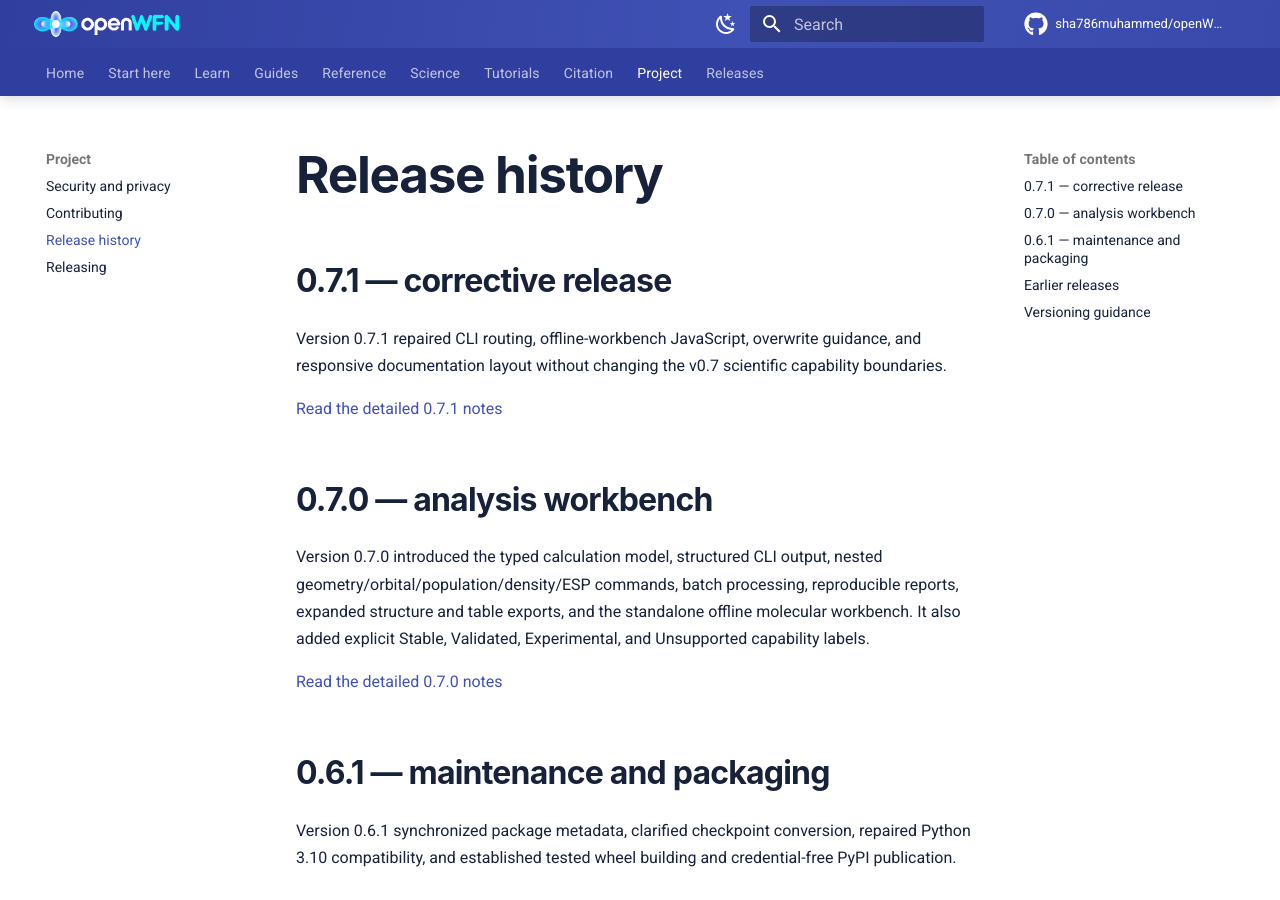
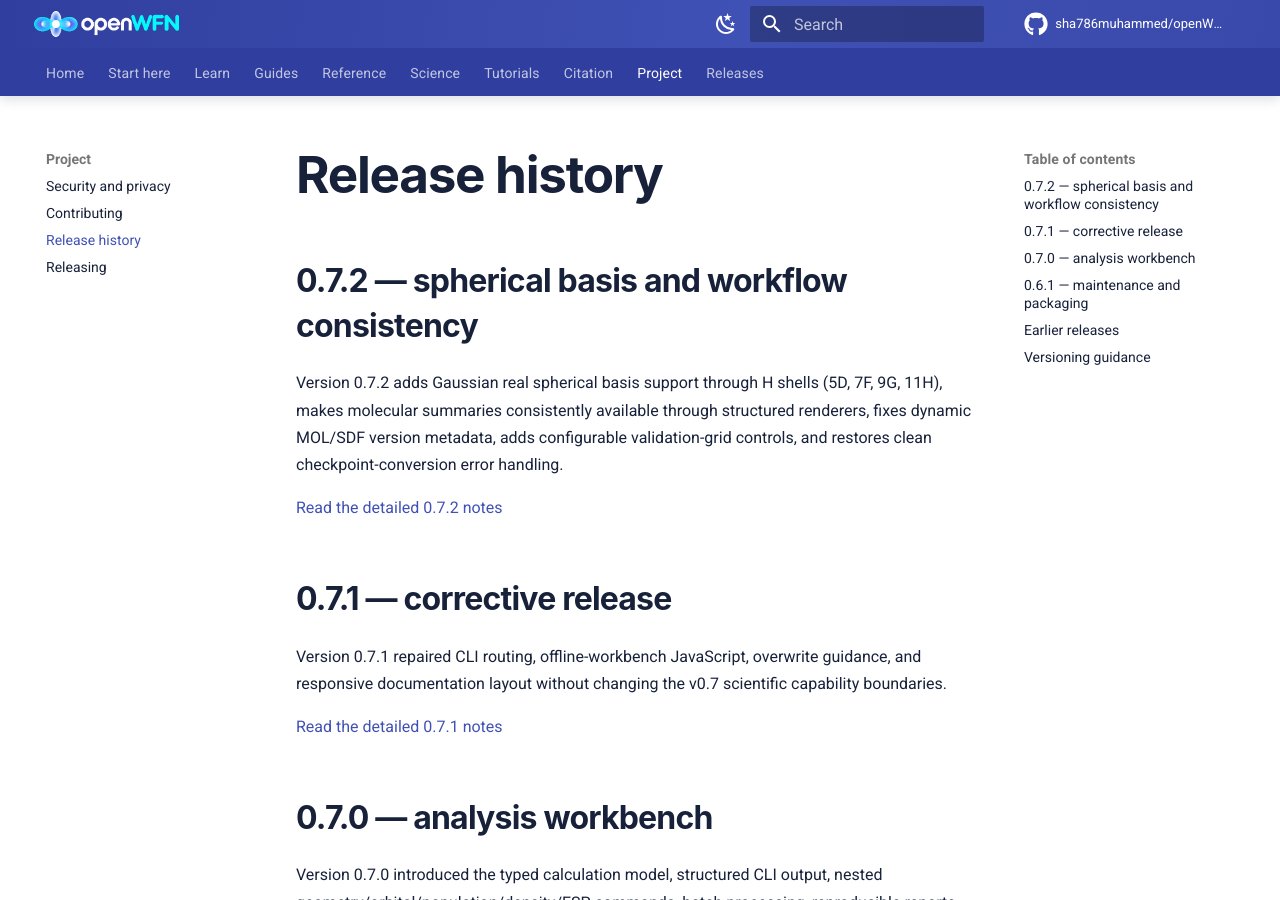
Before and after one commit to sha786muhammed/openWFN, an MkDocs documentation site: the page built from docs/project/release-history.md, in a window 1280 px wide and 900 px high. Built offline with MkDocs 1.6.1 and Material for MkDocs 9.7.7, drawn with Linux system fonts in a browser that asks for light colours; comment, search, counter and statistics services are not loaded.

Commit message:
docs: add 0.7.2 to release history

```diff
--- a/docs/project/release-history.md
+++ b/docs/project/release-history.md
@@ -1,4 +1,10 @@
 # Release history
+
+## 0.7.2 — spherical basis and workflow consistency
+
+Version 0.7.2 adds Gaussian real spherical basis support through H shells (5D, 7F, 9G, 11H), makes molecular summaries consistently available through structured renderers, fixes dynamic MOL/SDF version metadata, adds configurable validation-grid controls, and restores clean checkpoint-conversion error handling.
+
+[Read the detailed 0.7.2 notes](../releases/0.7.2.md)
 
 ## 0.7.1 — corrective release
 
```
